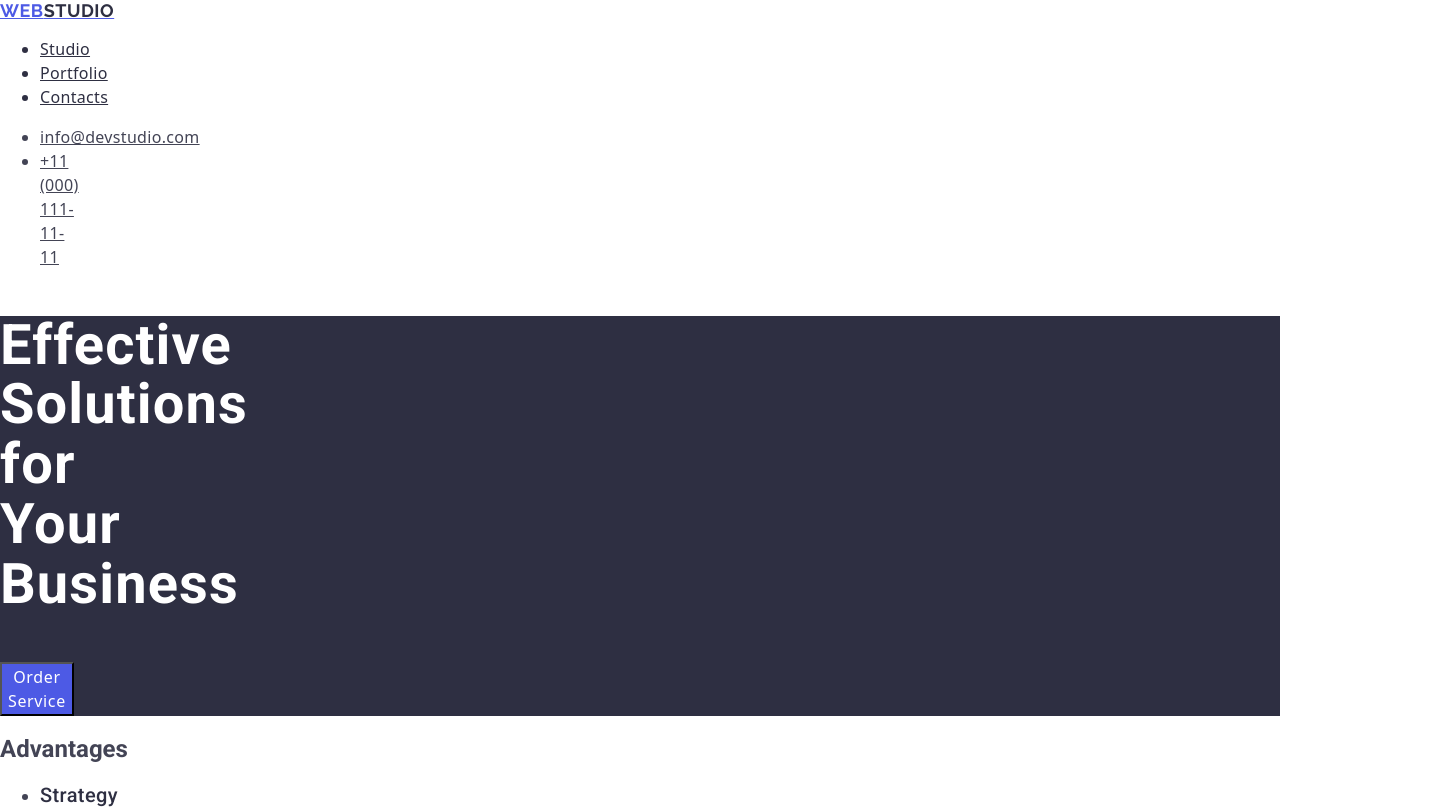
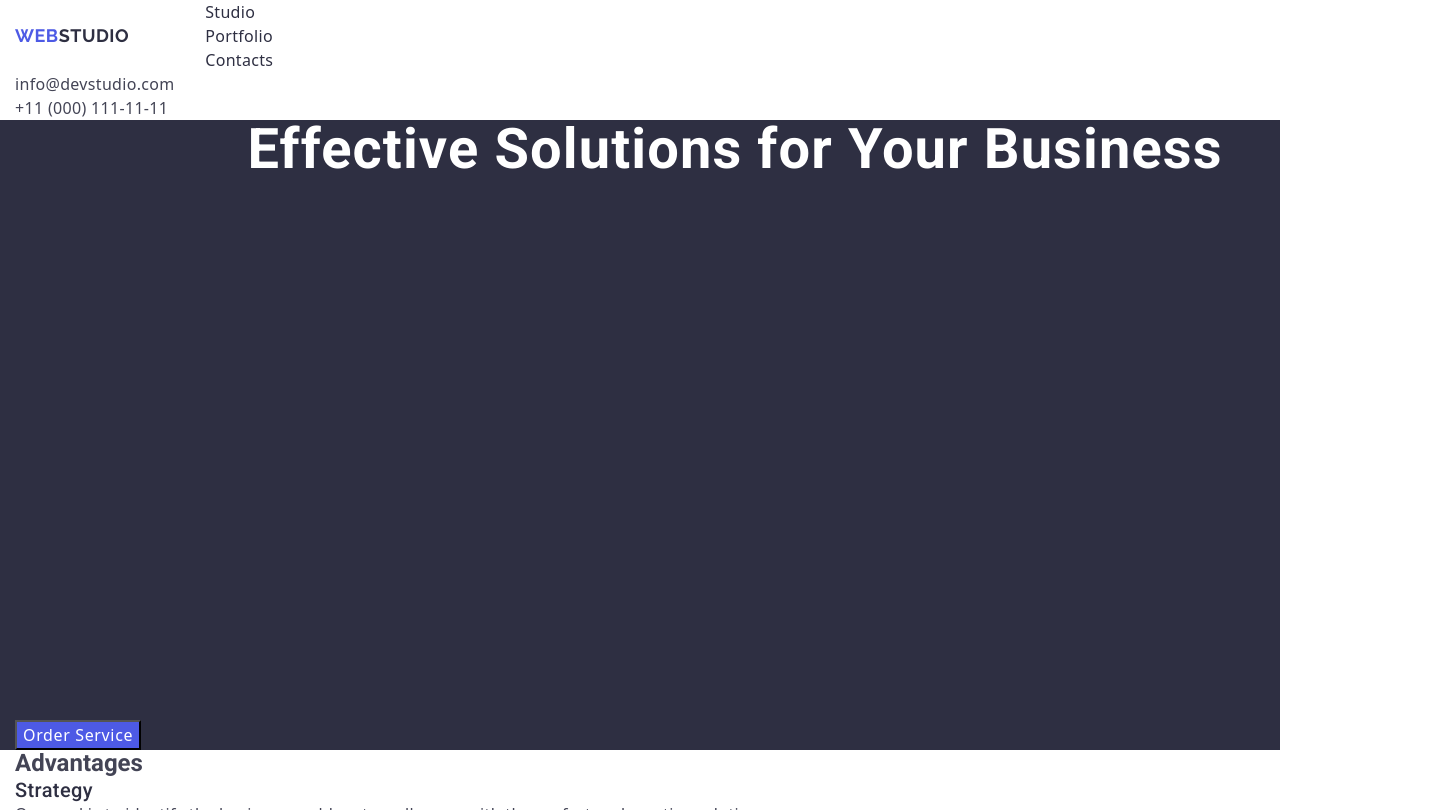
Before and after one commit to nktbsk/goit-markup-hw-03, a plain HTML site: page index.html in a window 1280 px wide. Shown: the top 810 px of the page, 1455 px wide, since content can reach past the window. Drawn offline with nearby package versions, Linux system fonts and the light colour scheme.

Commit message:
Correction 1

```diff
--- a/css/style.css
+++ b/css/style.css
@@ -1,11 +1,22 @@
-.container {
-  max-width: 0;
+p, h1, h2, h3, h4, h5, h6{
+  margin-top: 0;
+  margin-bottom: 0;
+}
+a{
+  text-decoration: none;
+}
+ul{
+  list-style-type: none;
+  margin-top: 0;
+  margin-bottom: 0;
   padding-left: 0;
-  padding-right: 0;
-  margin-left: 0;
-  margin-right: 0;
-  }
-
+}
+.container{
+  width: 1158;
+  padding-left: 15px;
+  padding-right: 15px;
+  margin: 0 auto;
+}
 /* body */
 body {
   font-family: "Roboto", sans-serif;
@@ -25,6 +36,10 @@ h1 {
   color: #fff;
 }
 /* header */
+.nav{
+  display: flex;
+  align-items: center;
+}
 .nav .link {
   font-weight: 700;
   font-size: 18px;
@@ -33,6 +48,7 @@ h1 {
   text-transform: uppercase;
   font-family: "Raleway", sans-serif;
   color:  #4d5ae5;
+  margin-right: 76px;
 }
 .nav .list {
   font-size: 16px;
@@ -85,7 +101,8 @@ link:active {
   background-color: #2e2f42;
 }
 .hed{
-
+  width: 1440px;
+height: 600px;
 }
 .btm {
   background-color: #4d5ae5;
@@ -175,6 +192,7 @@ link:active {
 /* footer */
 .footer {
   background: #2e2f42;
+  padding: 100px 0;
 }
 .footer .link {
   font-weight: 700;
@@ -184,6 +202,8 @@ link:active {
   text-transform: uppercase;
   color: #4d5ae5;
   font-family: "Raleway", sans-serif;
+  display: inline-block;
+  margin-bottom: 16px;
 }
 .footer .studio {
   color: #f4f4fd;
--- a/index.html
+++ b/index.html
@@ -65,8 +65,8 @@
       </section>
       <!-- Advantages -->
       <section>
-        <h2>Advantages</h2>
         <div class="container">
+          <h2>Advantages</h2>
         <ul class="advantages">
           <li class="section-adv">
             <h3 class="h-adv">Strategy</h3>
```
